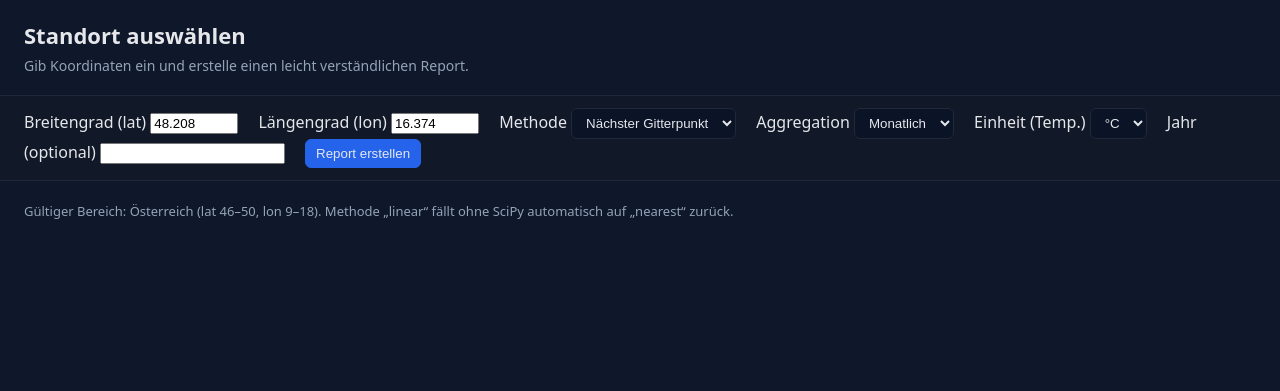
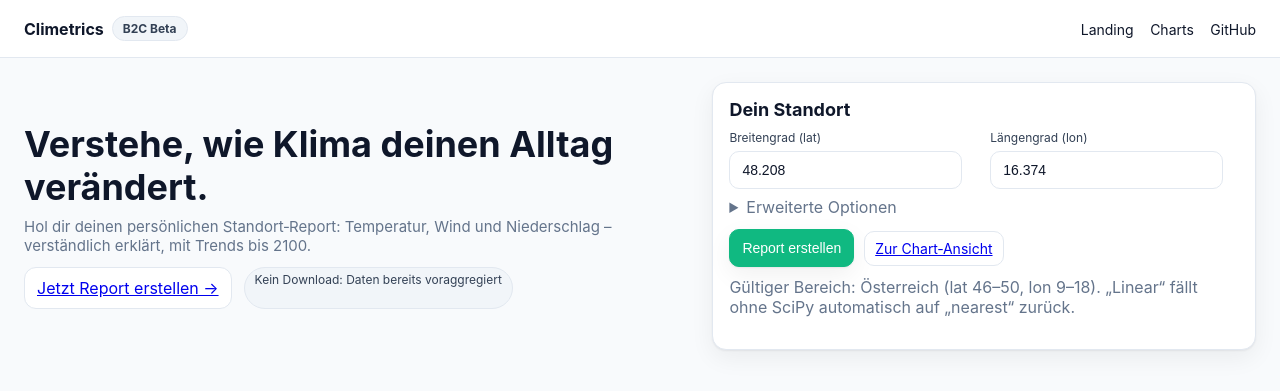
Before and after one commit to Kalti99/austria_cmip6_data, a Flask app: page /home in a window 1280 px wide. Shown: the top 391 px of the page. Run offline with Flask 3, Linux system fonts and the light colour scheme.

Commit message:
UI overhaul: light theme, hero + form (/home), polished report with cards/toolbar, root redirect to /home

```diff
--- a/austria/app.py
+++ b/austria/app.py
@@ -1,7 +1,7 @@
 import os
 import numpy as np
 import xarray as xr
-from flask import Flask, render_template, request
+from flask import Flask, render_template, request, redirect, url_for
 import plotly.graph_objects as go
 
 # Optional SciPy for linear interpolation
@@ -339,6 +339,10 @@ def create_app() -> Flask:
             files_present={k: os.path.exists(v) for k, v in _files_for_var(var_key).items()},
         )
 
+    @app.route("/")
+    def root():
+        return redirect(url_for("home"))
+
     @app.route("/home")
     def home():
         # Simple landing form that redirects to /report
--- a/austria/static/style.css
+++ b/austria/static/style.css
@@ -1,26 +1,59 @@
 :root{
-  --bg: #0f172a;
-  --panel: #111827;
-  --text: #e5e7eb;
-  --muted: #94a3b8;
-  --accent: #2563eb;
+  --bg: #f8fafc;
+  --panel: #ffffff;
+  --text: #0f172a;
+  --muted: #64748b;
+  --border: #e2e8f0;
+  --accent: #10b981;
+  --accent-strong: #0ea5a0;
+  --radius: 14px;
+  --shadow: 0 1px 2px rgba(15,23,42,.06), 0 8px 24px rgba(2,6,23,.06);
 }
 
 *{box-sizing:border-box}
-html,body{margin:0;padding:0;background:var(--bg);color:var(--text);font-family:system-ui,-apple-system,Segoe UI,Roboto,Ubuntu,Cantarell,Noto Sans,sans-serif}
-header{padding:20px 24px;border-bottom:1px solid #1f2937}
-h1{margin:0;font-size:22px}
-.sub{margin:6px 0 0;color:var(--muted);font-size:14px}
-.controls{padding:12px 24px;background:var(--panel);border-bottom:1px solid #1f2937}
-label{margin-right:16px}
-select,button{background:#0b1327;color:var(--text);border:1px solid #1f2937;border-radius:6px;padding:6px 10px}
-button{background:var(--accent);border-color:var(--accent);cursor:pointer}
-.status{padding:8px 24px;color:var(--muted);font-size:13px}
-.status ul{list-style:none;padding:0;margin:0;display:flex;gap:16px}
-.chart{padding:8px 8px 24px}
-footer{padding:10px 24px;color:var(--muted);font-size:12px;border-top:1px solid #1f2937}
-.grid{display:grid;grid-template-columns:repeat(auto-fit,minmax(240px,1fr));gap:16px;padding:8px 24px}
-.card{background:#0b1327;border:1px solid #1f2937;border-radius:8px;padding:14px}
+html,body{margin:0;padding:0;background:var(--bg);color:var(--text);font-family:Inter,system-ui,-apple-system,Segoe UI,Roboto,Ubuntu,Cantarell,Noto Sans,sans-serif}
+
+/* Top navigation */
+.nav{display:flex;align-items:center;justify-content:space-between;padding:16px 24px;border-bottom:1px solid var(--border);background:var(--panel);position:sticky;top:0;z-index:10}
+.brand{display:flex;align-items:center;gap:8px;font-weight:700}
+.chip{border:1px solid var(--border);border-radius:999px;padding:4px 10px;font-size:12px;color:#334155;background:#f1f5f9}
+.nav a{color:#0f172a;text-decoration:none;margin-left:12px;font-size:14px}
+
+header{padding:28px 24px}
+h1{margin:0 0 8px 0;font-size:36px;line-height:1.2}
+.sub{margin:6px 0 0;color:var(--muted);font-size:15px;max-width:780px}
+
+.controls{padding:16px 24px;background:var(--panel);border-top:1px solid var(--border);border-bottom:1px solid var(--border)}
+label{margin-right:16px;display:inline-flex;flex-direction:column;font-size:12px;color:#334155;gap:6px}
+select,button,input{background:#fff;color:var(--text);border:1px solid var(--border);border-radius:10px;padding:10px 12px;font-size:14px}
+button{background:var(--accent);border-color:var(--accent);color:white;cursor:pointer;box-shadow:var(--shadow)}
+button.secondary{background:#fff;color:var(--text);border-color:var(--border)}
+
+.status{padding:10px 24px;color:var(--muted);font-size:13px}
+.status ul{list-style:none;padding:0;margin:0;display:flex;gap:16px;flex-wrap:wrap}
+.chart{padding:12px 12px 28px}
+
+footer{padding:16px 24px;color:var(--muted);font-size:12px;border-top:1px solid var(--border);background:var(--panel)}
+
+/* Cards / grid */
+.grid{display:grid;grid-template-columns:repeat(auto-fit,minmax(260px,1fr));gap:18px;padding:12px 24px}
+.card{background:var(--panel);border:1px solid var(--border);border-radius:var(--radius);padding:16px;box-shadow:var(--shadow)}
 .card h3{margin:0 0 8px 0;font-size:16px}
 .muted{color:var(--muted)}
-.cards h2{padding:8px 24px;margin:0}
+.cards h2{padding:12px 24px;margin:0}
+
+/* Hero */
+.hero{display:grid;grid-template-columns:1.1fr .9fr;gap:24px;align-items:center;padding:24px}
+.hero .cta{display:flex;gap:12px;margin-top:12px}
+.pill{display:inline-block;border:1px solid var(--border);border-radius:12px;padding:10px 12px;background:#fff}
+
+/* Form panel */
+.panel{background:var(--panel);border:1px solid var(--border);border-radius:var(--radius);padding:16px;box-shadow:var(--shadow)}
+.panel h2{margin:0 0 10px 0;font-size:18px}
+.row{display:grid;grid-template-columns:1fr 1fr;gap:12px}
+.actions{display:flex;gap:10px;align-items:center;margin-top:12px}
+
+/* Toolbar on report */
+.toolbar{display:flex;gap:10px;justify-content:flex-end;padding:0 24px 12px}
+.tool{border:1px solid var(--border);background:#fff;border-radius:10px;padding:8px 10px;font-size:14px;cursor:pointer}
+.tool.primary{background:var(--accent);color:white;border-color:var(--accent)}
--- a/austria/templates/home.html
+++ b/austria/templates/home.html
@@ -7,52 +7,66 @@
   <link rel="stylesheet" href="{{ url_for('static', filename='style.css') }}" />
 </head>
 <body>
-  <header>
-    <h1>Standort auswählen</h1>
-    <p class="sub">Gib Koordinaten ein und erstelle einen leicht verständlichen Report.</p>
-  </header>
+  <div class="nav">
+    <div class="brand">Climetrics <span class="chip">B2C Beta</span></div>
+    <div>
+      <a href="{{ url_for('home') }}">Landing</a>
+      <a href="{{ url_for('index') }}">Charts</a>
+      <a href="https://github.com/Kalti99/austria_cmip6_data" target="_blank">GitHub</a>
+    </div>
+  </div>
 
-  <section class="controls">
-    <form method="get" action="{{ url_for('report') }}">
-      <label>
-        Breitengrad (lat)
+  <section class="hero">
+    <div>
+      <h1>Verstehe, wie Klima deinen Alltag verändert.</h1>
+      <p class="sub">Hol dir deinen persönlichen Standort‑Report: Temperatur, Wind und Niederschlag – verständlich erklärt, mit Trends bis 2100.</p>
+      <div class="cta">
+        <a class="pill" href="#form">Jetzt Report erstellen →</a>
+        <span class="chip">Kein Download: Daten bereits voraggregiert</span>
+      </div>
+    </div>
+    <form id="form" class="panel" method="get" action="{{ url_for('report') }}">
+      <h2>Dein Standort</h2>
+      <div class="row">
+        <label>Breitengrad (lat)
           <input type="number" step="0.001" name="lat" value="{{ '%.3f'|format(lat) }}" min="46" max="50" />
         </label>
-      <label>
-        Längengrad (lon)
+        <label>Längengrad (lon)
           <input type="number" step="0.001" name="lon" value="{{ '%.3f'|format(lon) }}" min="9" max="18" />
         </label>
-      <label>
-        Methode
+      </div>
+      <details style="margin-top:8px">
+        <summary class="muted">Erweiterte Optionen</summary>
+        <div class="row" style="margin-top:8px">
+          <label>Methode
             <select name="method">
               <option value="nearest" {{ 'selected' if method == 'nearest' else '' }}>Nächster Gitterpunkt</option>
               <option value="linear" {{ 'selected' if method == 'linear' else '' }}>Linear (Interpolation)</option>
             </select>
           </label>
-      <label>
-        Aggregation
+          <label>Aggregation
             <select name="agg">
               <option value="monthly" {{ 'selected' if agg == 'monthly' else '' }}>Monatlich</option>
               <option value="annual" {{ 'selected' if agg == 'annual' else '' }}>Jährlich</option>
             </select>
           </label>
-      <label>
-        Einheit (Temp.)
+          <label>Einheit (Temp.)
             <select name="unit">
               <option value="C" {{ 'selected' if unit == 'C' else '' }}>°C</option>
               <option value="K" {{ 'selected' if unit == 'K' else '' }}>K</option>
             </select>
           </label>
-      <label>
-        Jahr (optional)
+          <label>Jahr (optional)
             <input type="number" name="year" value="{{ year }}" />
           </label>
+        </div>
+      </details>
+      <div class="actions">
         <button type="submit">Report erstellen</button>
+        <a class="tool" href="{{ url_for('index') }}">Zur Chart‑Ansicht</a>
+      </div>
+      <p class="muted" style="margin-top:10px">Gültiger Bereich: Österreich (lat 46–50, lon 9–18). „Linear“ fällt ohne SciPy automatisch auf „nearest“ zurück.</p>
     </form>
-  </section>
-
-  <section class="status">
-    <p class="muted">Gültiger Bereich: Österreich (lat 46–50, lon 9–18). Methode „linear“ fällt ohne SciPy automatisch auf „nearest“ zurück.</p>
   </section>
 </body>
 </html>
```
Also changed, not shown: austria/templates/report.html (+22 -12 lines). Lines whose indentation alone changed are shown as unchanged.
